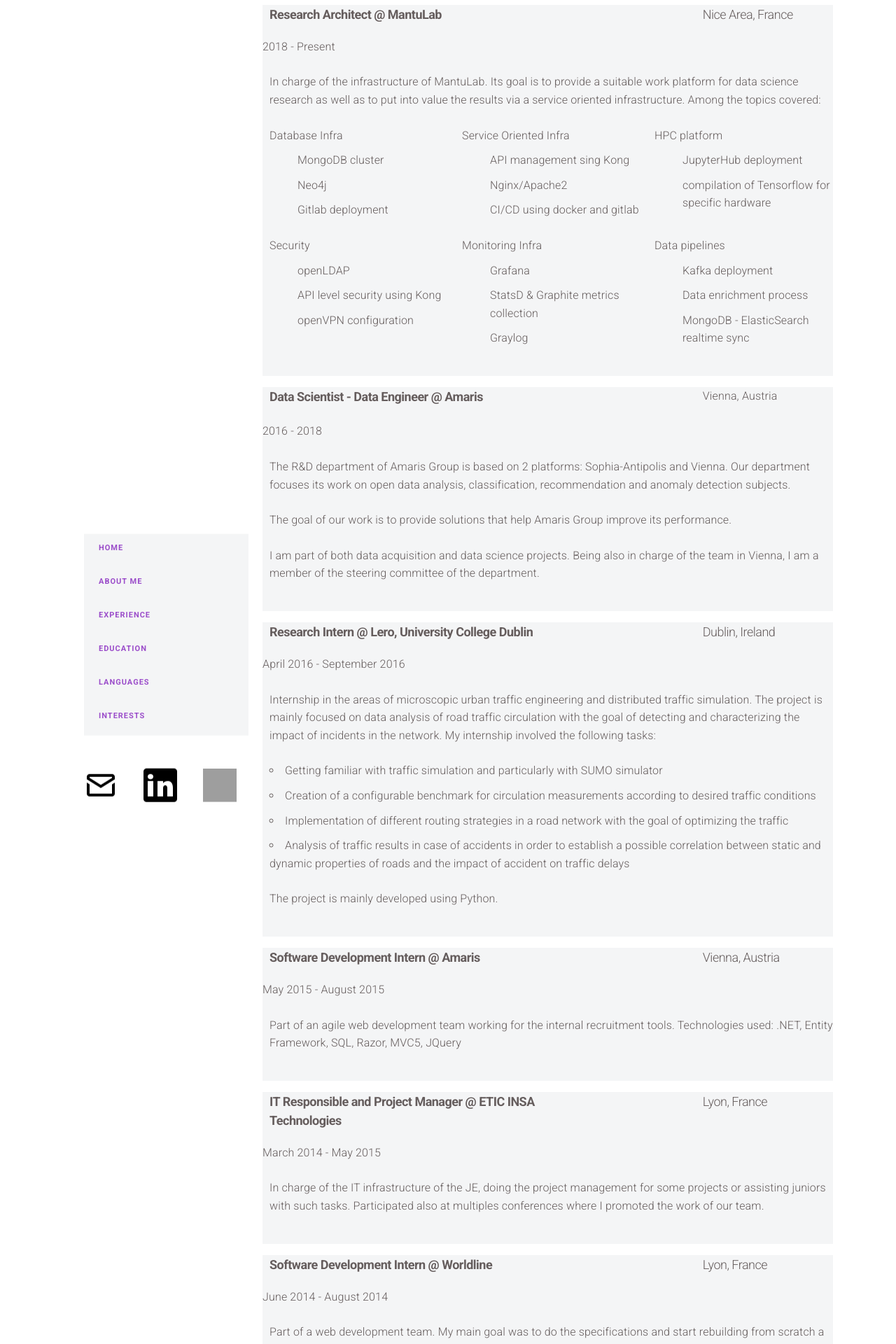
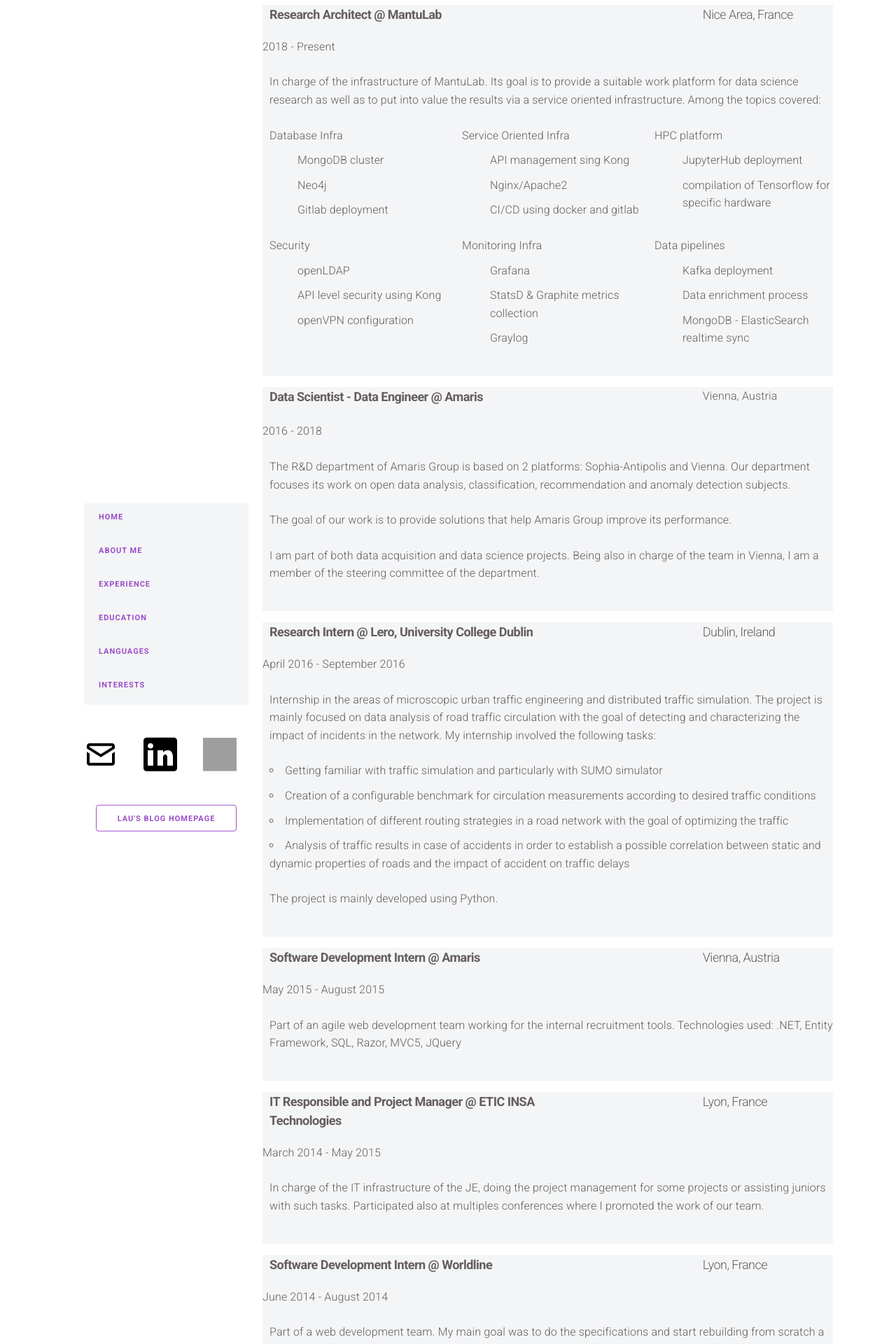
Before and after one commit to lcapatina/personal-website, a Jekyll site: the page built from index.html, in a window 1280 px wide. Shown: the part 1542-3462 px from the top of the page at 70% size. Built offline with Jekyll 4.4.1, drawn with Linux system fonts in a browser that asks for light colours; nearby versions of some CDN libraries; grey boxes are pictures that could not be loaded.

Commit message:
add button to blog on homepage

```diff
--- a/_includes/navigation.html
+++ b/_includes/navigation.html
@@ -30,4 +30,7 @@
       </a>
     </div>
   </div>
+  <div class="row" style="padding-top: 40px; display: flex; justify-content: center;">
+    <button class="button-outline" onclick="location.href='/blog/';">Lau's Blog Homepage</button>
+  </div>
 </div>
```
